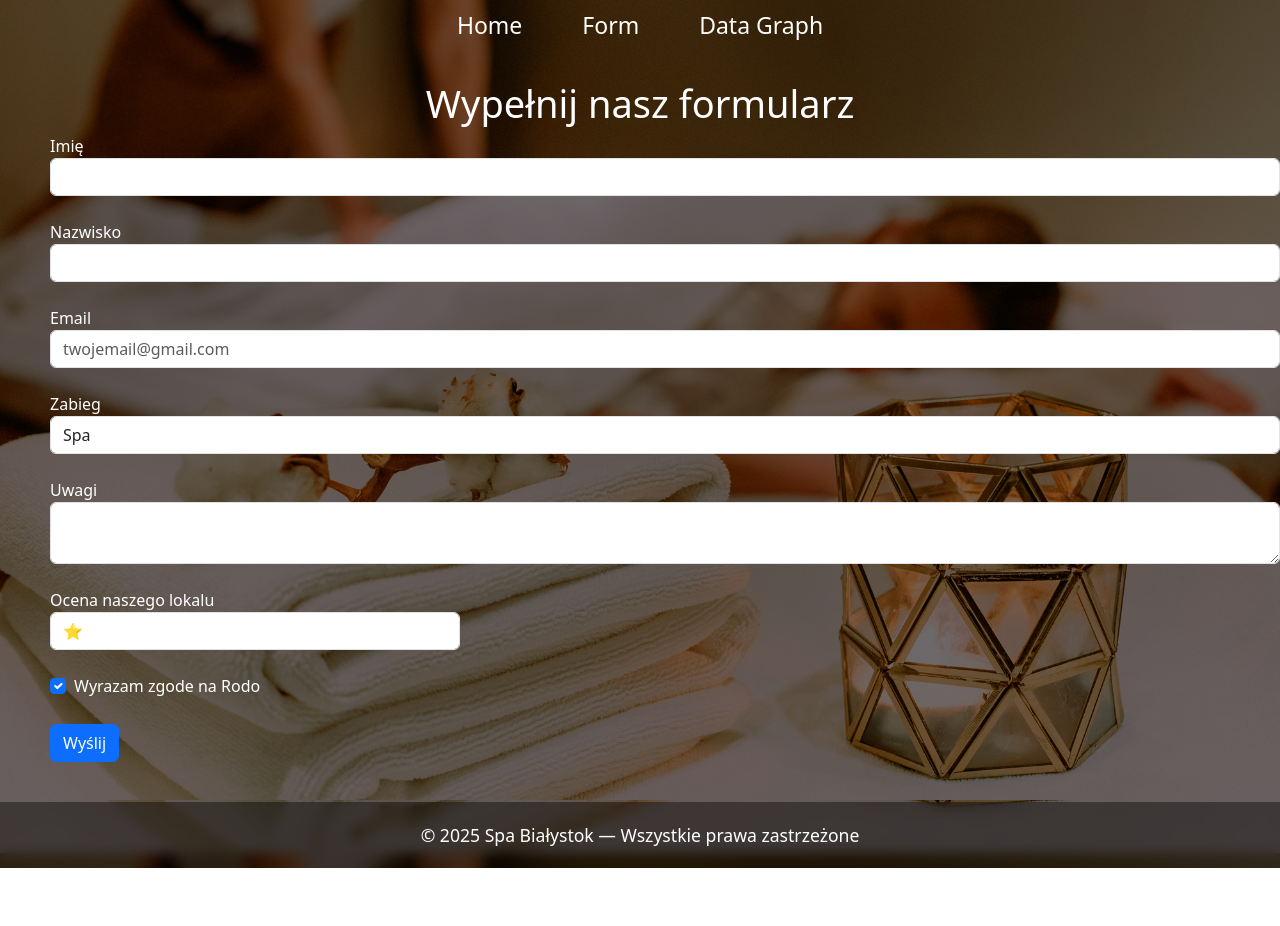
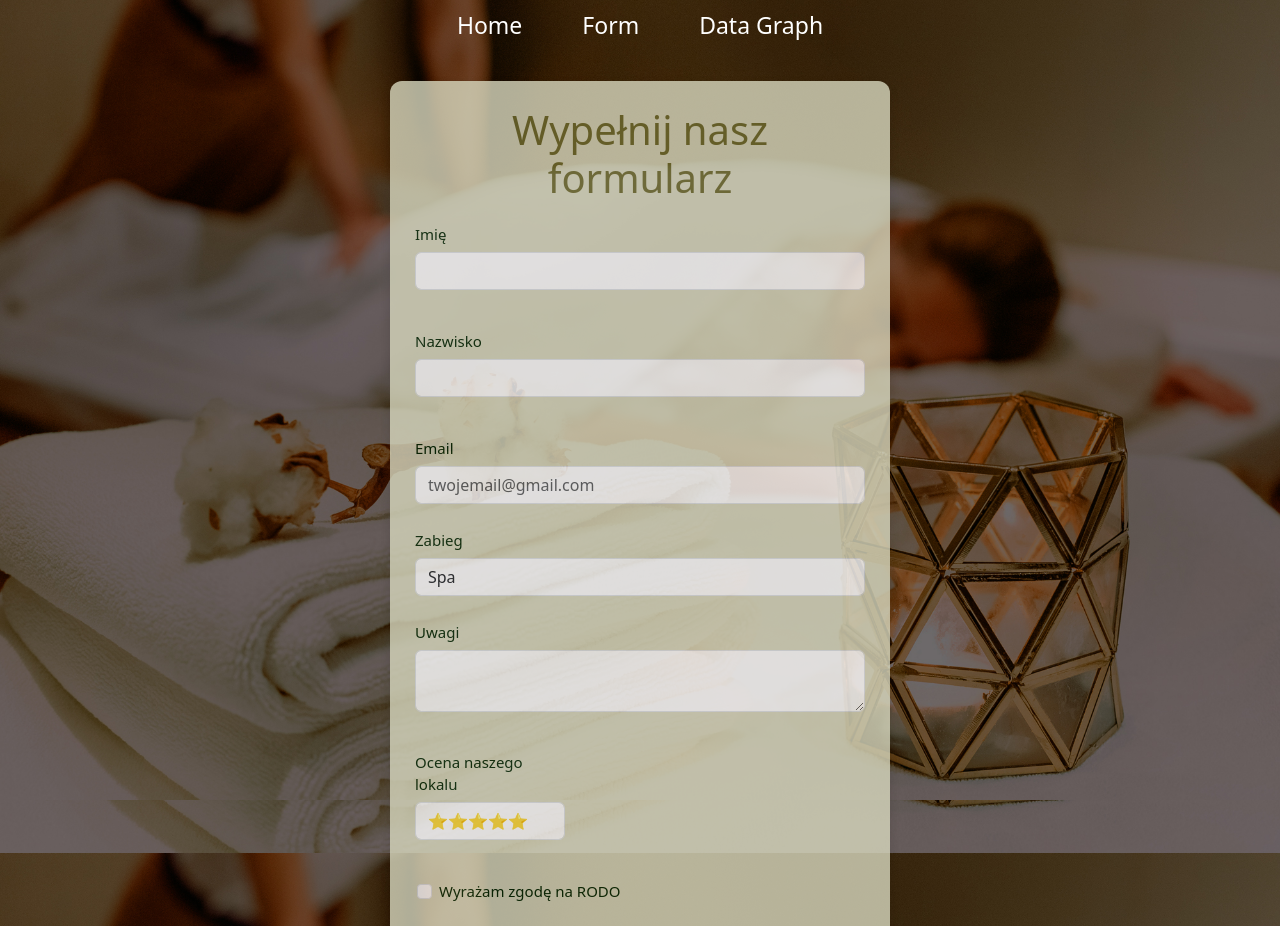
Before and after one commit to Jjuloks/SPA-Project, a React (Create React App) app: page /products in a window 1280 px wide. Shown: the top 926 px of the page. Before the commit the page ends 868 px from the top, so only its background shows below. Built offline with nearby package versions, Linux system fonts and the light colour scheme.

Commit message:
Form,DataGraph Api

```diff
--- a/src/comp/Body.js
+++ b/src/comp/Body.js
@@ -1,32 +1,38 @@
-import React from 'react';
-import { Routes,Route, Navigate } from 'react-router-dom';
+import React, { useState, useEffect } from 'react';
+import { Routes, Route } from 'react-router-dom';
 
-import Homepage from  '../pages/HomePage'
-import Products from '../pages/Form';
+import Homepage from '../pages/HomePage';
+import Form from '../pages/Form';
 import Product from '../pages/Product';
-import DataGraph from '../pages/DataGraph'
-import ConcatPl from '../pages/ConcatPl'
-import ConcatEn from '../pages/ConcatEn';
+import DataGraph from '../pages/DataGraph';
+import data from "../database/db.spa.json";
 
-const Cont = () => {
+const Body = () => {
+   const [rezerwacje, setRezerwacje] = useState(() => {
+    const saved = localStorage.getItem("rezerwacje");
+    if (saved) {
+      return JSON.parse(saved);
+    }
+    return data.rezerwacje;
+  });
 
-const user = false;
+    useEffect(() => {
+    localStorage.setItem("rezerwacje", JSON.stringify(rezerwacje));
+  }, [rezerwacje]);
 
-    return (
-        <>
-        <Routes>
-            <Route path='/' element={<Homepage/>}/>
-            <Route path='products' element={<Products/>}/>
-            <Route path='product' element={<Product/>}/>
-            <Route path='dataGraph' element={<DataGraph/>}>
-                    <Route path='pl' element={<ConcatPl/>}/>
-                    <Route path='en' element={<ConcatEn/>}/>
-            </Route>
+  const dodajRezerwacje = (nowaRezerwacja) => {
+    setRezerwacje((prev) => [...prev, nowaRezerwacja]);
+  };
 
+  return (
+    <Routes>
+      <Route path='/' element={<Homepage />} />
+      <Route path='products' element={<Form dodajRezerwacje={dodajRezerwacje} />} />
+      <Route path='product' element={<Product />} />
+      <Route path='dataGraph' element={<DataGraph rezerwacje={rezerwacje} />}>
+      </Route>
+    </Routes>
+  );
+};
 
-        </Routes>
-        </>
-    );
-}
-
-export default Cont;
+export default Body;
--- a/src/pages/DataGraph.js
+++ b/src/pages/DataGraph.js
@@ -1,19 +1,18 @@
 import React from 'react';
-import data from "../database/db.spa.json"
-import "../pages/DataGraph.css"
+import "../pages/DataGraph.css";
 
-const DataGraph = () => {
-  const wszystkierezerwacje= data.rezerwacje;
-
-  const listaDoWyswietlenia = wszystkierezerwacje.map((rezerwacja)=>
-  <tr key={rezerwacja.id}><td>{rezerwacja.id}</td>
-    <td>{rezerwacja.imie} {rezerwacja.nazwisko}</td>
-    <td>{rezerwacja.email}</td>
-    <td>{rezerwacja.zabieg}</td>
-    <td>{rezerwacja.ocena}</td>
-    <td>{rezerwacja.rodo ? "TAK" : "NIE"}</td>
+const DataGraph = ({ rezerwacje }) => {
+  const lista = rezerwacje.map((r, index) => (
+    <tr key={index}>
+      <td>{index + 1}</td>
+      <td>{r.imie} {r.nazwisko}</td>
+      <td>{r.email}</td>
+      <td>{r.zabieg}</td>
+      <td>{r.uwagi}</td>
+      <td>{r.ocena}</td>
+      <td>{r.rodo ? "TAK" : "NIE"}</td>
     </tr>
-  );
+  ));
 
   return (
     <div>
@@ -25,17 +24,15 @@ const DataGraph = () => {
             <th>Klient</th>
             <th>Email</th>
             <th>Zabieg</th>
+            <th>Uwagi</th>
             <th>Ocena</th>
             <th>RODO</th>
           </tr>
         </thead>
-
-        <tbody>
-          {listaDoWyswietlenia}
-        </tbody>
+        <tbody>{lista}</tbody>
       </table>
     </div>
   );
-}
+};
 
 export default DataGraph;
--- a/src/pages/Form.css
+++ b/src/pages/Form.css
@@ -1,19 +1,53 @@
 
-.h1-form{
-      text-align: center;
-    font-size: 38px;
-    color: white;
+.form-container {
+  width: 100%;
+  max-width: 500px;
+  margin: auto;
+    max-height: 950px;
+  padding: 25px;
+  background-color:  #d8d8be;
+  border-radius: 12px;
+  box-shadow: 0 4px 12px rgba(0,0,0,0.15);
+  opacity: 0.8;
 }
 
 
-
-form {
-    justify-content: center;
-    align-self: center;
-    margin-left: 50px;
+.h1-form {
+    color: #6f6c30;
+  text-align: center;
+  margin-bottom: 20px;
 }
 
+label {
+    color: #052805;
+    font-size:15px;
+}
 
-label {
-    color: white;
+.form-control {
+  width: 100%;
+  padding: 10px;
+  margin-top: 6px;
+  border-radius: 6px;
+  border: 1px solid whitesmoke;
 }
+
+.form-group, .form-check {
+  margin-bottom: 15px;
+}
+
+.btnWyslij {
+  width: 100%;
+  background-color: #6f6c30;
+  border: 2px solid #6f6c30;
+  color: white;
+  padding: 10px 15px;
+  border-radius: 8px;
+  font-size: 16px;
+  cursor: pointer;
+  transition: 0.2s ease;
+}
+
+.btnWyslij:hover {
+  background-color: #8c8744;
+  border-color: #8c8744;
+}
--- a/src/pages/Form.js
+++ b/src/pages/Form.js
@@ -1,80 +1,137 @@
-import React from "react";
-import { useState } from "react";
-import '../pages/Form.css'
+import React, { useState } from "react";
+import '../pages/Form.css';
 
-  function Odczyt() {
-    const [name, setName] = useState("");
-    const [surname, setSurname] = useState("");
+const Form = ({ dodajRezerwacje }) => {
+  const [imie, setImie] = useState("");
+  const [nazwisko, setNazwisko] = useState("");
+  const [email, setEmail] = useState("");
+  const [zabieg, setZabieg] = useState("Spa");
   const [uwagi, setUwagi] = useState("");
-    const [wybor, setWybor] = useState("Spa");
-    const [ocena, setOcena] = useState("5 gwiazdek")
-    const [isChecked, setChecked] = useState("False");
-
-
-    const rodo = isChecked ? "Uzytkownik zaakceptowal rodo" : "Uzytkownik nie zaakceptowal rodo";
-
+  const [ocena, setOcena] = useState("⭐⭐⭐⭐⭐");
+  const [rodo, setRodo] = useState(false);
 
   const handleSubmit = (e) => {
     e.preventDefault();
-        console.log("Imie", name, "Nazwisko", surname, "Uwagi", uwagi, "Wybral: ", wybor, "Ocenil nas na ", ocena, "Rodo", rodo)
 
-    }
+    const nowaRezerwacja = {
+      imie,
+      nazwisko,
+      email,
+      zabieg,
+      uwagi,
+      ocena,
+      rodo,
+    };
+
+    dodajRezerwacje(nowaRezerwacja);
+
+    setImie("");
+    setNazwisko("");
+    setEmail("");
+    setZabieg("Spa");
+    setUwagi("");
+    setOcena("⭐⭐⭐⭐⭐");
+    setRodo(false);
+  };
 
   return (
-<div>
+    <div className="form-container">
       <h1 className="h1-form">Wypełnij nasz formularz</h1>
-     <form>
-     <div class="form-group">
+      <form onSubmit={handleSubmit}>
+        <div className="form-group">
           <label>Imię</label>
-      <br/>
-      <input type="text"  class="form-control" id="exampleFormControlInput3"   value={name} onChange={(e) => setName(e.target.value)}></input>
+          <br />
+          <input
+            type="text"
+            className="form-control"
+            value={imie}
+            onChange={(e) => setImie(e.target.value)}
+          />
         </div>
-      <div class="form-group">
-          <br/>
+
+        <div className="form-group">
+          <br />
           <label>Nazwisko</label>
-      <br/>
-      <input type="text" class="form-control" id="exampleFormControlInput2" value={surname} onChange={(e) => setSurname(e.target.value)}></input>
+          <br />
+          <input
+            type="text"
+            className="form-control"
+            value={nazwisko}
+            onChange={(e) => setNazwisko(e.target.value)}
+          />
         </div>
-      <br/>
-      <label for="exampleFormControlInput1">Email </label>
-    <input type="email" class="form-control" id="exampleFormControlInput1" placeholder="twojemail@gmail.com"></input>
-    <br/>
+
+        <br />
+        <label>Email</label>
+        <input
+          type="email"
+          className="form-control"
+          placeholder="twojemail@gmail.com"
+          value={email}
+          onChange={(e) => setEmail(e.target.value)}
+        />
+
+        <br />
         <label>Zabieg</label>
-      <br/>
-      <select class="form-control" name="zabiegi" onChange={(e) => setWybor(e.target.value)}>
+        <br />
+        <select
+          className="form-control"
+          value={zabieg}
+          onChange={(e) => setZabieg(e.target.value)}
+        >
           <option value="Spa">Spa</option>
           <option value="Sauna">Sauna</option>
           <option value="Masaz">Masaz</option>
         </select>
-      <br/>
-      <div class="form-group">
-      <label for="exampleFormControlTextarea1">Uwagi</label>
-      <br/>
-      <textarea class="form-control" id="exampleFormControlTextarea1" value={uwagi} onChange={(e) => setUwagi(e.target.value)}></textarea>
+
+        <br />
+        <div className="form-group">
+          <label>Uwagi</label>
+          <br />
+          <textarea
+            className="form-control"
+            value={uwagi}
+            onChange={(e) => setUwagi(e.target.value)}
+          />
         </div>
-      <br/>
-      <div class="form-group col-md-4">
+
+        <br />
+        <div className="form-group col-md-4">
           <label>Ocena naszego lokalu</label>
-      <br/>
-     <select class="form-control" name="oceny" onChange={(e) => setOcena(e.target.value)}>
-        <option value="1gwiazdka">⭐</option>
-        <option value="2gwiazdek">⭐⭐</option>
-        <option value="3gwiazdki">⭐⭐⭐</option>
-        <option value="4gwiazdki">⭐⭐⭐⭐</option>
-        <option value="5gwiazdek">⭐⭐⭐⭐⭐</option>
+          <br />
+          <select
+            className="form-control"
+            value={ocena}
+            onChange={(e) => setOcena(e.target.value)}
+          >
+            <option value="⭐">⭐</option>
+            <option value="⭐⭐">⭐⭐</option>
+            <option value="⭐⭐⭐">⭐⭐⭐</option>
+            <option value="⭐⭐⭐⭐">⭐⭐⭐⭐</option>
+            <option value="⭐⭐⭐⭐⭐">⭐⭐⭐⭐⭐</option>
           </select>
         </div>
-      <br/>
-      <div class="form-check">
-      <label class="form-check-label"><input type="checkbox" class="form-check-input" onChange={(e) => setChecked(e.target.checked)} checked={isChecked}></input>Wyrazam zgode na Rodo </label>
+
+        <br />
+        <div className="form-check">
+          <label className="form-check-label">
+            <input
+              type="checkbox"
+              className="form-check-input"
+              onChange={(e) => setRodo(e.target.checked)}
+              checked={rodo}
+            />
+            Wyrażam zgodę na RODO
+          </label>
         </div>
-      <br/>
-      <button type="submit" onClick={handleSubmit}  class="btn btn-primary">Wyślij</button>
+
+        <br />
+        <button type="submit" className="btnWyslij">
+          Wyślij
+        </button>
       </form>
-
     </div>
   );
 };
 
-
-export  default Odczyt;
+export default Form;
```
Lines whose indentation alone changed are shown as unchanged.
